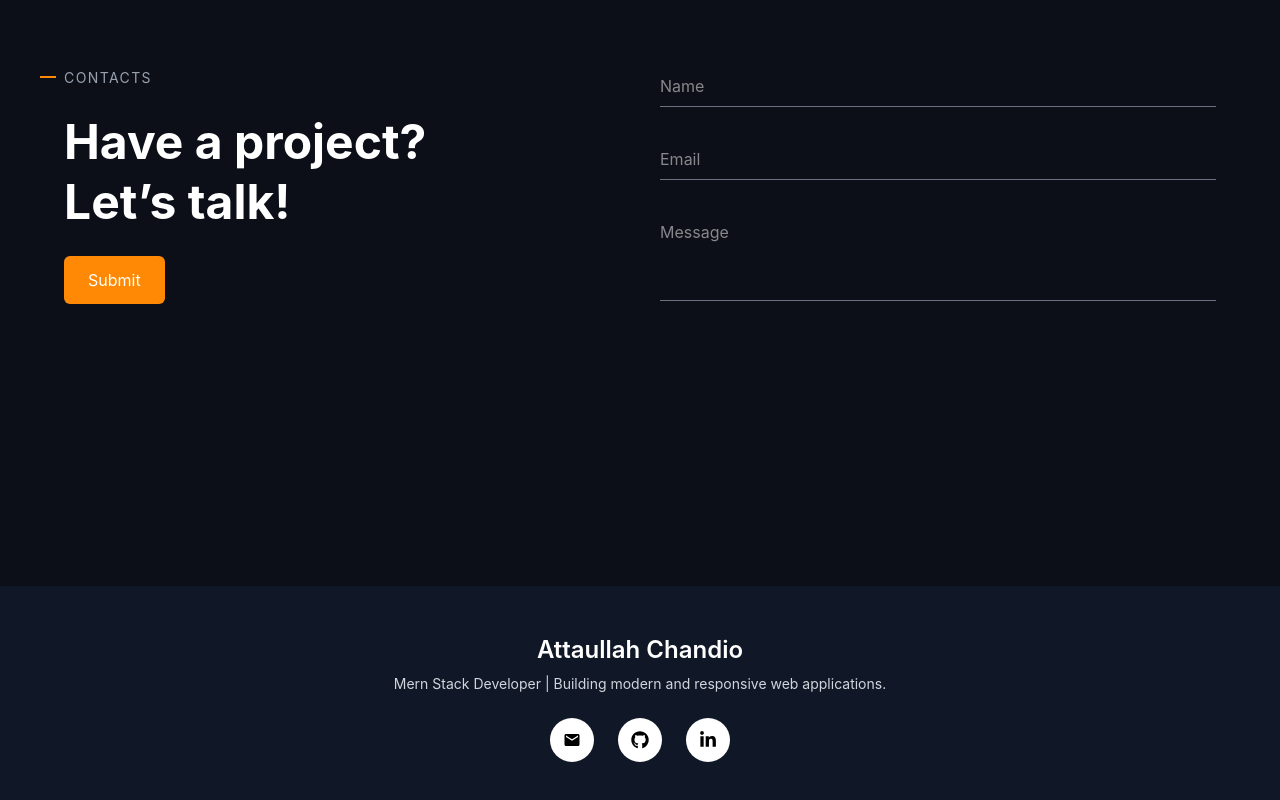
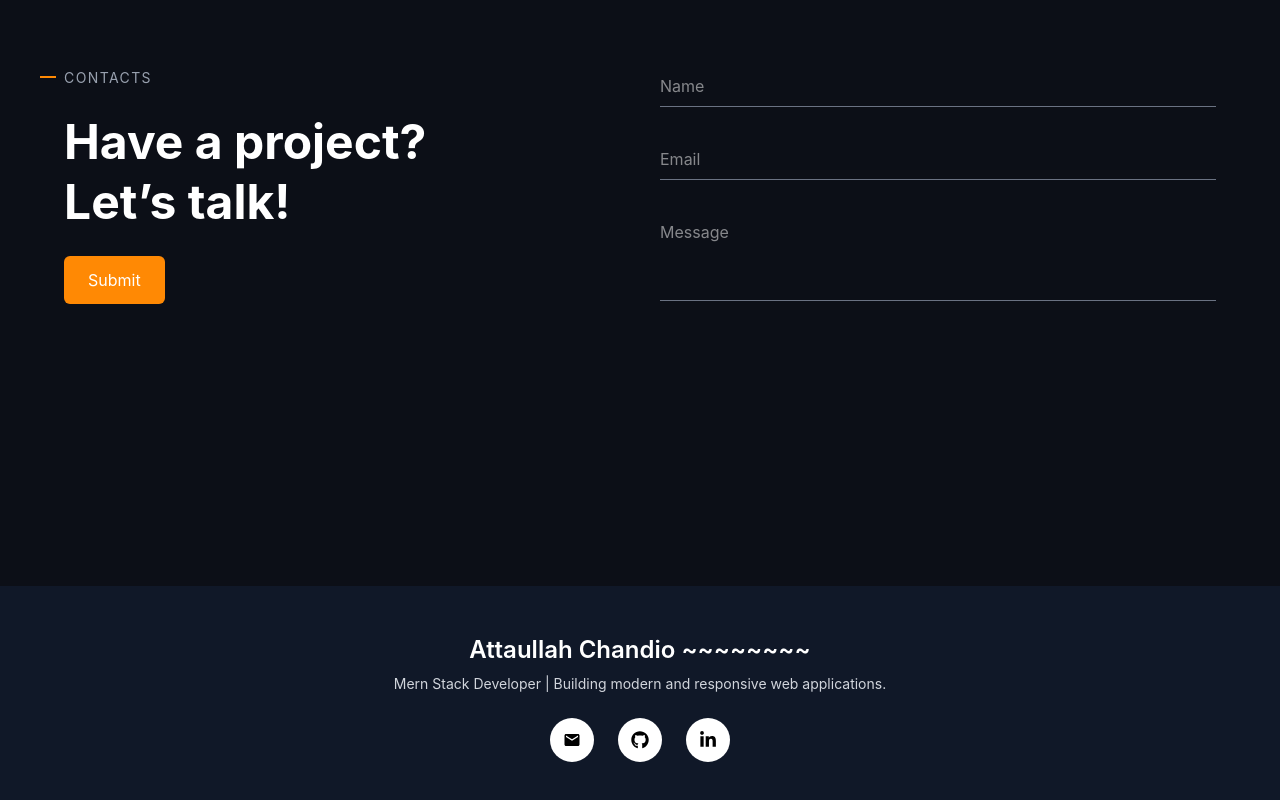
Before and after one commit to attaullahchandio/attaullah-portfolio, a React app: page / in a window 1280 px wide. Shown: the part 2196-2996 px from the top of the page. Built offline with nearby package versions, Linux system fonts and the light colour scheme; the HTML template or start-up script is replaced by a standard one.

Commit message:
add symbols after the surname

```diff
--- a/src/pages/Footer.jsx
+++ b/src/pages/Footer.jsx
@@ -9,7 +9,7 @@ export default function Footer() {
 
         {/* Title */}
         <h2 className="text-xl md:text-2xl font-semibold">
-  Attaullah Chandio
+  Attaullah Chandio ~~~~~~~~
 </h2>
 
 <p className="text-sm text-gray-300 mt-2">
```
